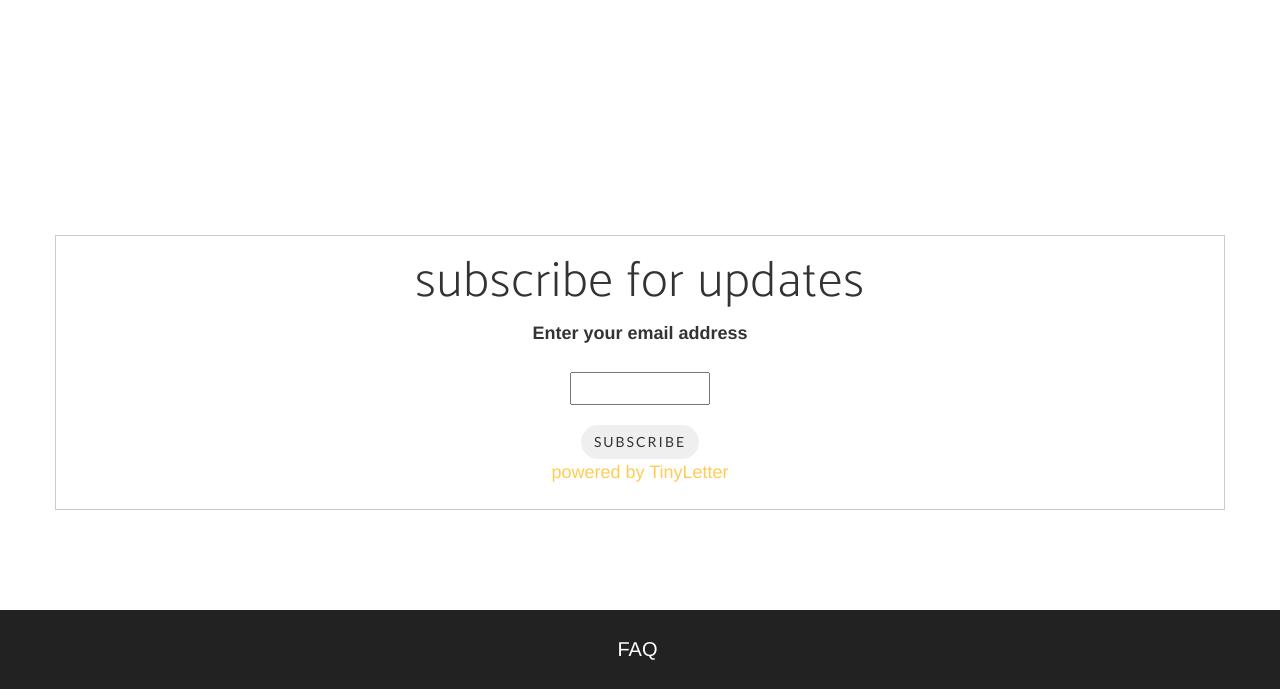
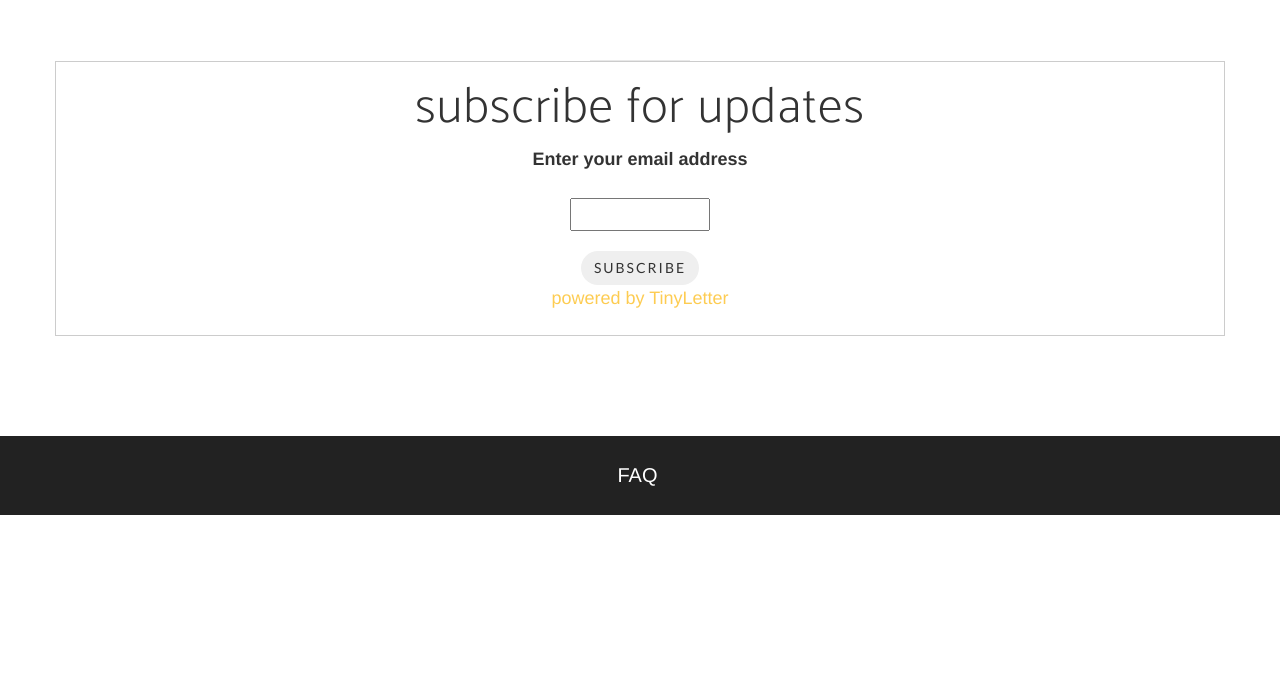
Before and after one commit to ruthgrace/growbucketlife, a website: page index.html in a window 1280 px wide. Shown: the part 2010-2699 px from the top of the page. After the commit the page ends 2525 px from the top, so only its background shows below. Drawn offline with nearby package versions, Linux system fonts and the light colour scheme; a web font is replaced by a local one.

Commit message:
subscribe hr

```diff
--- a/index.html
+++ b/index.html
@@ -125,10 +125,9 @@
                     </div>
                 </div>
             </div>
-    </section>
-
-    <section id="features" class="features">
-        <div class="container">
+            <div class="row">
+                <hr>
+            </div>
             <div class="row">
                 <div class="col-lg-12 text-center">
                     <h2>subscribe for updates</h2>
```
